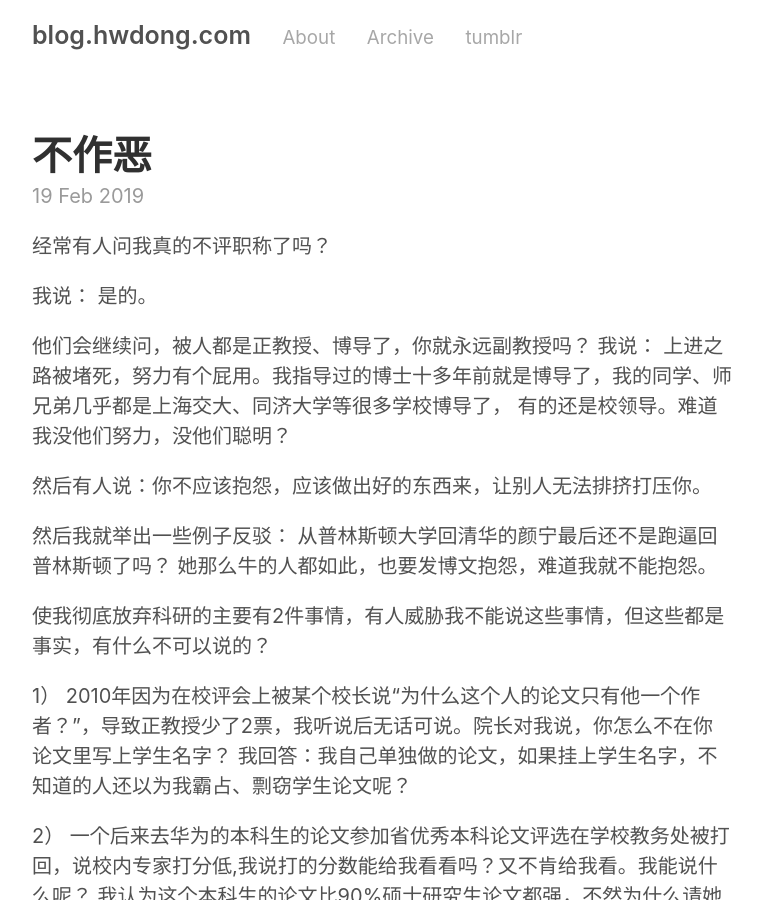
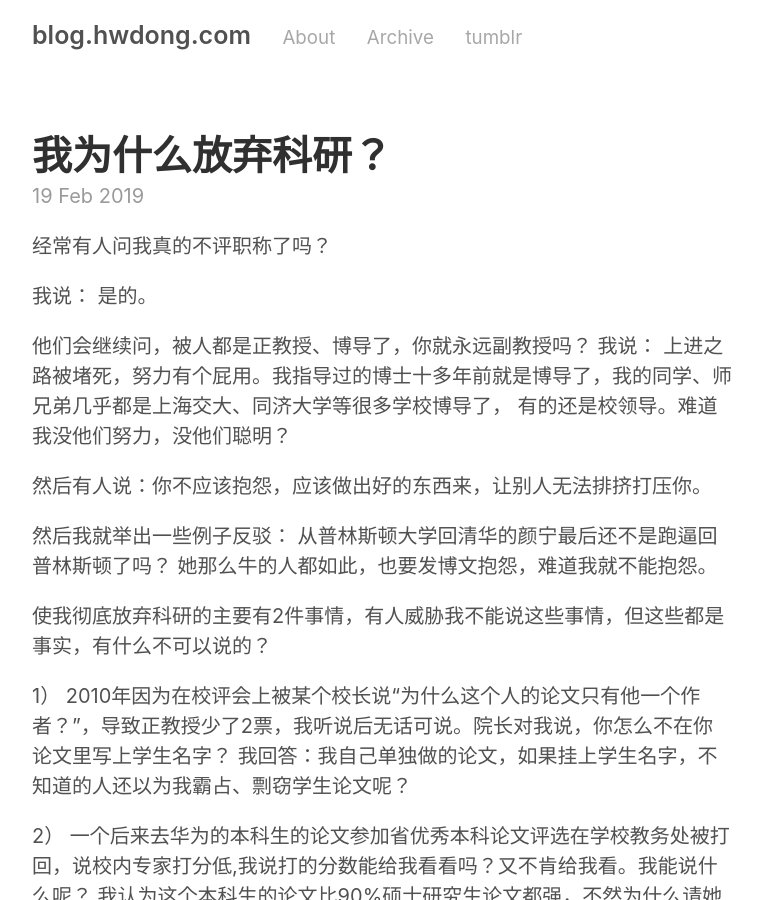
Before and after one commit to hwdong/hwdong-old.github.io, a Jekyll site: the page built from _posts/2019-02-19-我为什么放弃科研？ .md, in a window 1280 px wide and 900 px high. Shown: the whole window, without its empty margins (258-1020 px from the left). Built offline with Jekyll 4.4.1, drawn with Linux system fonts in a browser that asks for light colours; comment, search, counter and statistics services are not loaded.

Commit message:
Update 2019-02-19-我为什么放弃科研？ .md

```diff
--- a/_posts/2019-02-19-我为什么放弃科研？ .md
+++ b/_posts/2019-02-19-我为什么放弃科研？ .md
@@ -1,6 +1,6 @@
 ---
 layout: post
-title: 不作恶
+title: 我为什么放弃科研？
 categories:
 - 社会
 tags:
```
